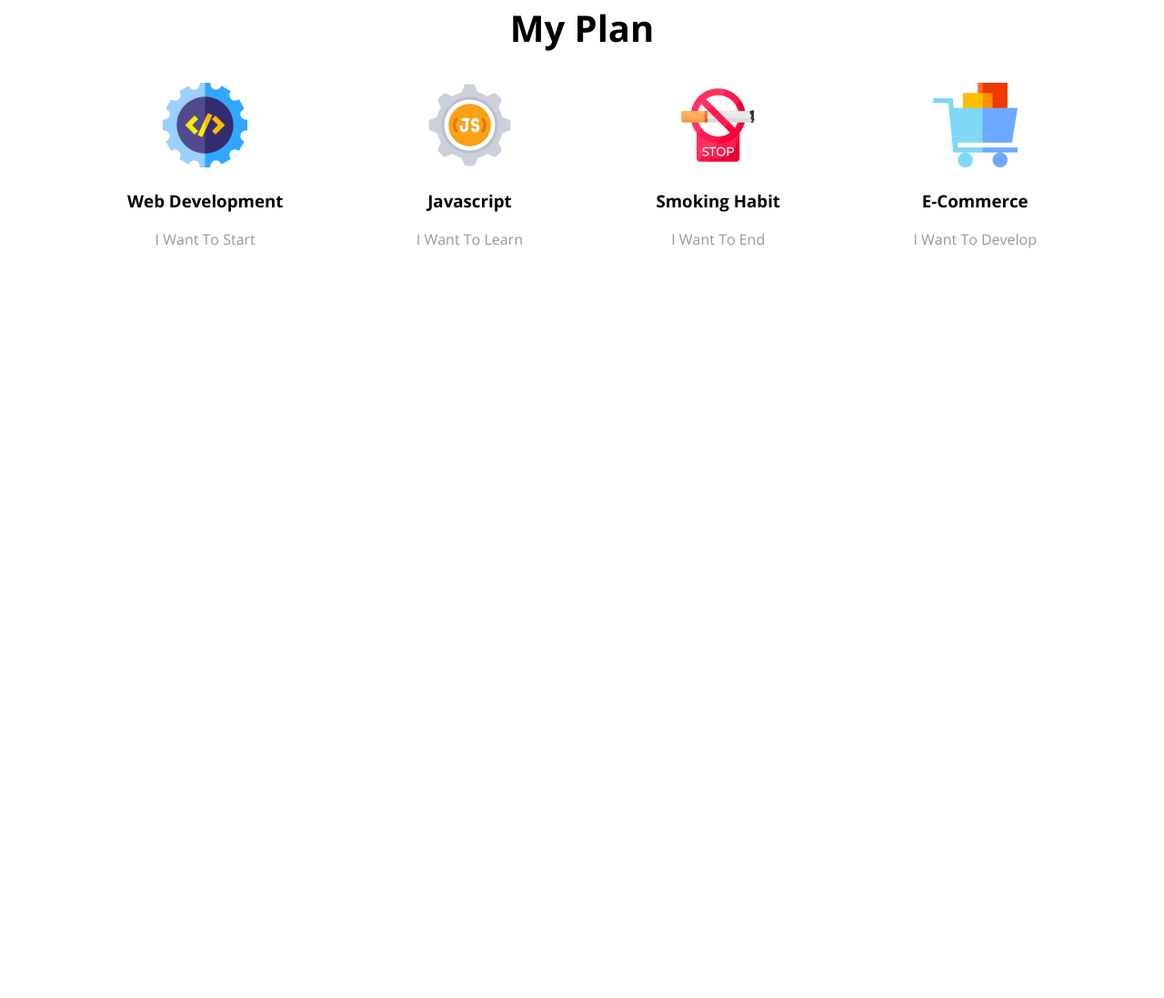
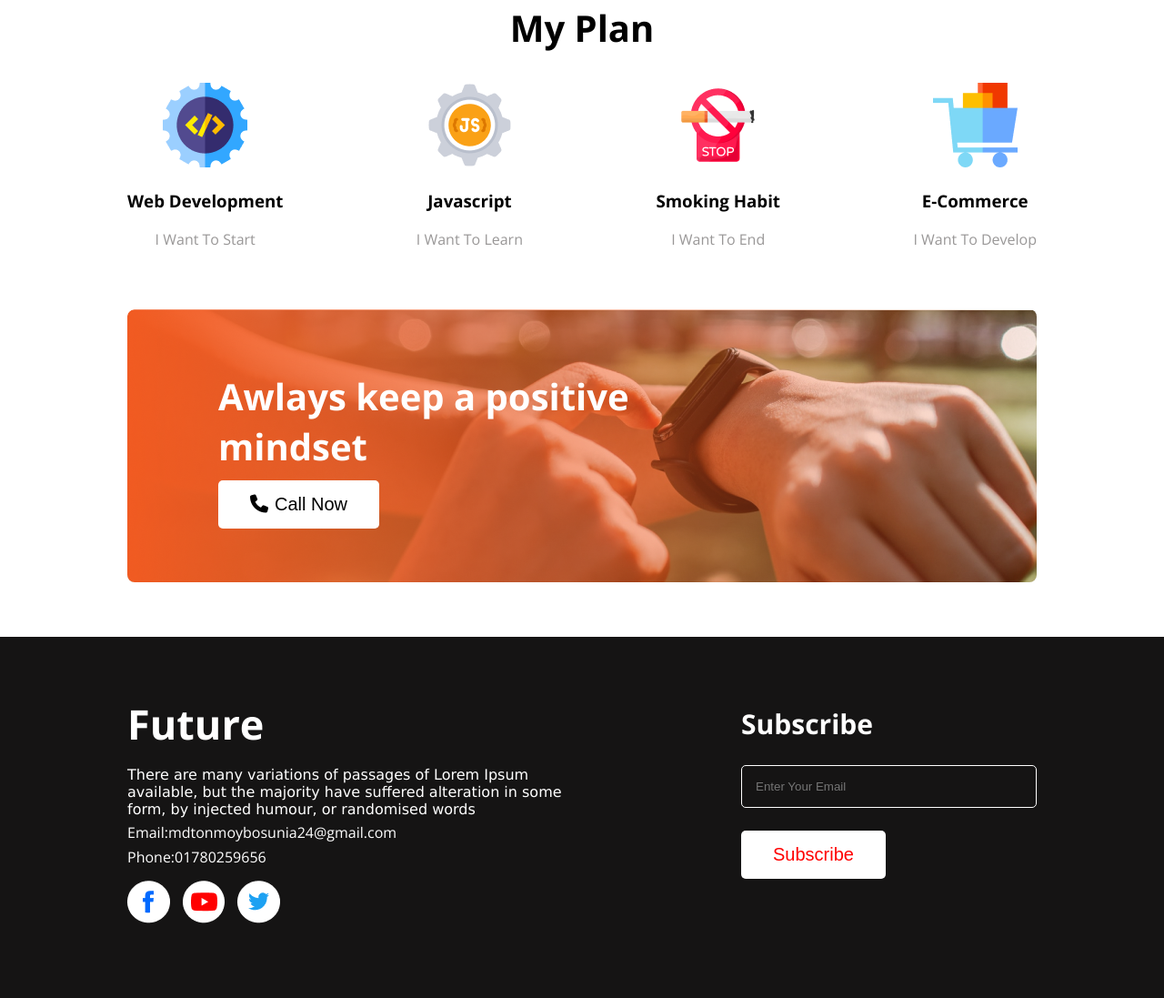
Before and after one commit to tonmoybosunia24/New-Year-Project, a plain HTML site: page index.html in a window 1280 px wide. Shown: the part 1170-2267 px from the top of the page at 91% size. Before the commit the page ends 1510 px from the top, so only its background shows below. Drawn offline with nearby package versions, Linux system fonts and the light colour scheme.

Commit message:
Full Project Complete

```diff
--- a/index.html
+++ b/index.html
@@ -69,11 +69,35 @@
         </section> <!-- My Plan Section Start -->
 
         <section> <!-- Banner Section Start -->
-
+            <div class="Banner-Container">
+                <div class="Banner-Description">
+                    <h2 class="Banner-Heading">Awlays keep a positive mindset</h2>
+                    <button class="Banner-Button"><i class="fa-solid fa-phone"></i>Call Now</button>
+                </div>
+            </div>
         </section> <!-- Banner Section End -->
 
     </main> <!-- Main Section End -->
 
-    <footer></footer>
+    <footer> <!-- Footer Section Start -->
+        <div class="Footer-Container">
+            <div class="Footer-Future">
+                <h2 class="Footer-Heading">Future</h2>
+                <p class="Footer-Future-Description">There are many variations of passages of Lorem Ipsum available, but the majority have suffered alteration in some form, by injected humour, or randomised words</p>
+                <p class="Footer-Future-Email">Email:mdtonmoybosunia24@gmail.com</p>
+                <p class="Footer-Future-Phone">Phone:01780259656</p>
+                <div class="Footer-Icon">
+                    <img src="images/icons/fb.png" alt="">
+                    <img src="images/icons/youtube.png" alt="">
+                    <img src="images/icons/twitter.png" alt="">
+                </div>
+            </div>
+            <div class="Footer-Contact">
+                <h2 class="Footer-Contact-Heading">Subscribe</h2>
+                <input type="email" placeholder="Enter Your Email">
+                <button class="Footer-Contact-Button">Subscribe</button>
+            </div>
+        </div>
+    </footer> <!-- Footer Section End -->
 </body>
 </html>
--- a/style.css
+++ b/style.css
@@ -95,3 +95,93 @@ main{
 }
 
 /* Banner Section Style */
+
+.Banner-Container{
+    width: 100%;
+    height: 300px;
+    background-image: url("images/gradient3.png"), url("images/watch.png");
+    margin-bottom: 60px;
+    border-radius: 8px;
+}
+.Banner-Description{
+    width: 459px;
+    height: 182px;
+    padding: 35px 0px 0px 100px;
+}
+.Banner-Heading{
+    font-size: 40px;
+    color: white;
+    margin-bottom: 10px;
+}
+.Banner-Button{
+    border-radius: 5px;
+    background: white;
+    border: none;
+    color: black;
+    font-size: 20px;
+    font-weight: 700px;
+    padding: 15px 35px;
+}
+
+/* Footer Section Style */
+
+footer{
+    background-color: #151414;
+    color: white;
+}
+.Footer-Container{
+    display: flex;
+    justify-content: space-between;
+    max-width: 1000px;
+    margin: 0 auto;
+    padding: 50px 0px 30px 0px;
+}
+.Footer-Future{
+    width: 485px;
+    height: 317px;
+}
+.Footer-Heading{
+    font-size: 45px;
+    margin: 15px 0px;
+}
+.Footer-Future-Description{
+    font-size: 16px;
+    margin-bottom: 0px;
+    font-family: 'Lucida Sans', 'Lucida Sans Regular', 'Lucida Grande', 'Lucida Sans Unicode', Geneva, Verdana, sans-serif;
+}
+.Footer-Future-Email, .Footer-Future-Phone{
+    margin: 5px 0px;
+}
+.Footer-Icon > img{
+    margin-left: 10px;
+    margin-top: 10px;
+}
+.Footer-Icon > :first-child{
+    margin-left: 0px;
+}
+.Footer-Contact{
+    width: 325px;
+    height: 204px;
+}
+.Footer-Contact-Heading{
+    font-size: 30px;
+}
+input{
+    display: block;
+    padding: 15px;
+    background-color: #151414;
+    border: 1px solid white;
+    width: 90%;
+    border-radius: 5px;
+    color: white;
+}
+.Footer-Contact-Button{
+    border-radius: 5px;
+    background: white;
+    border: none;
+    color: red;
+    font-size: 20px;
+    font-weight: 700px;
+    padding: 15px 35px;
+    margin-top: 25px;
+}
```
